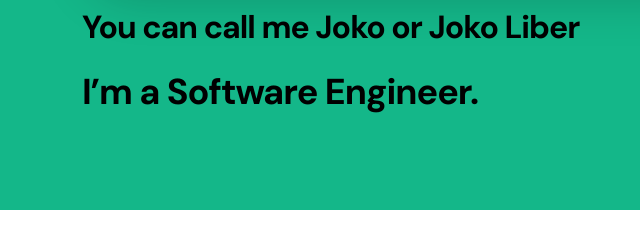
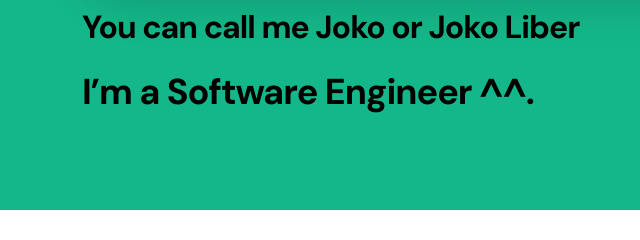
Before and after one commit to Servacius/portofoliov1, a plain HTML site: page index.html in a window 1280 px wide. Shown: the part 450-690 px from the top of the page, 0-640 px from the left. Drawn offline with Linux system fonts and the light colour scheme.

Commit message:
change role

```diff
--- a/index.html
+++ b/index.html
@@ -107,7 +107,7 @@ https://templatemo.com/tm-578-first-portfolio
 
                                 <h2 class="mb-4">My name is Joko Liber Servacius Banjarnahor</h2>
                                 <h4 class="mb-4">You can call me Joko or Joko Liber</h4>
-                                <h3 class="mb-4">I’m a Software Engineer.</h3>
+                                <h3 class="mb-4">I’m a Software Engineer ^^.</h3>
                                 <!-- <p class="mb-4"><a class="custom-btn btn custom-link" href="#section_2">Let's begin</a></p> -->
                             </div>
                         </div>
```
